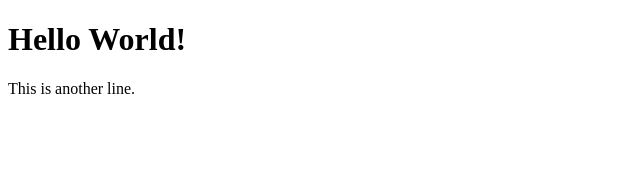
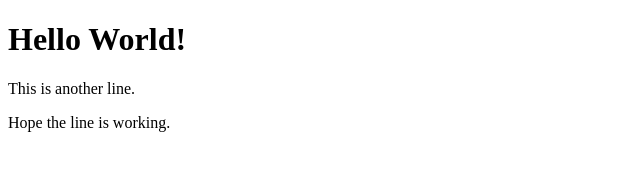
Before and after one commit to TecMonkey/GItTest, a plain HTML site: page index.html in a window 1280 px wide. Shown: the whole page, without its empty margins (0-640 px from the left). Drawn offline with Linux system fonts and the light colour scheme.

Commit message:
Hope
Hope this new line working.

```diff
--- a/index.html
+++ b/index.html
@@ -6,5 +6,6 @@
 <body>
 <h1>Hello World!</h1>
 <p>This is another line.</p>
+<p>Hope the line is working.</p>
 </body>
 </html>
```
